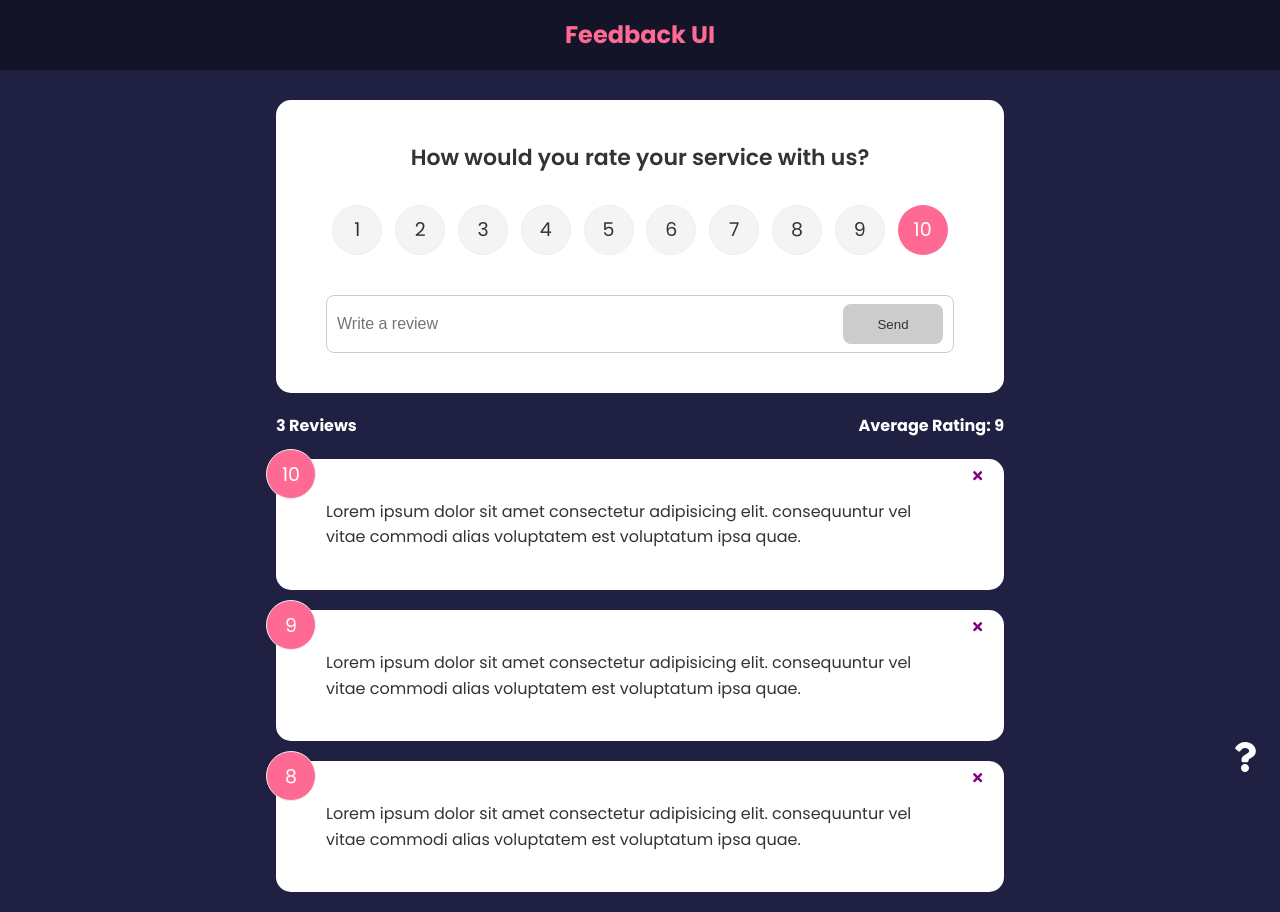
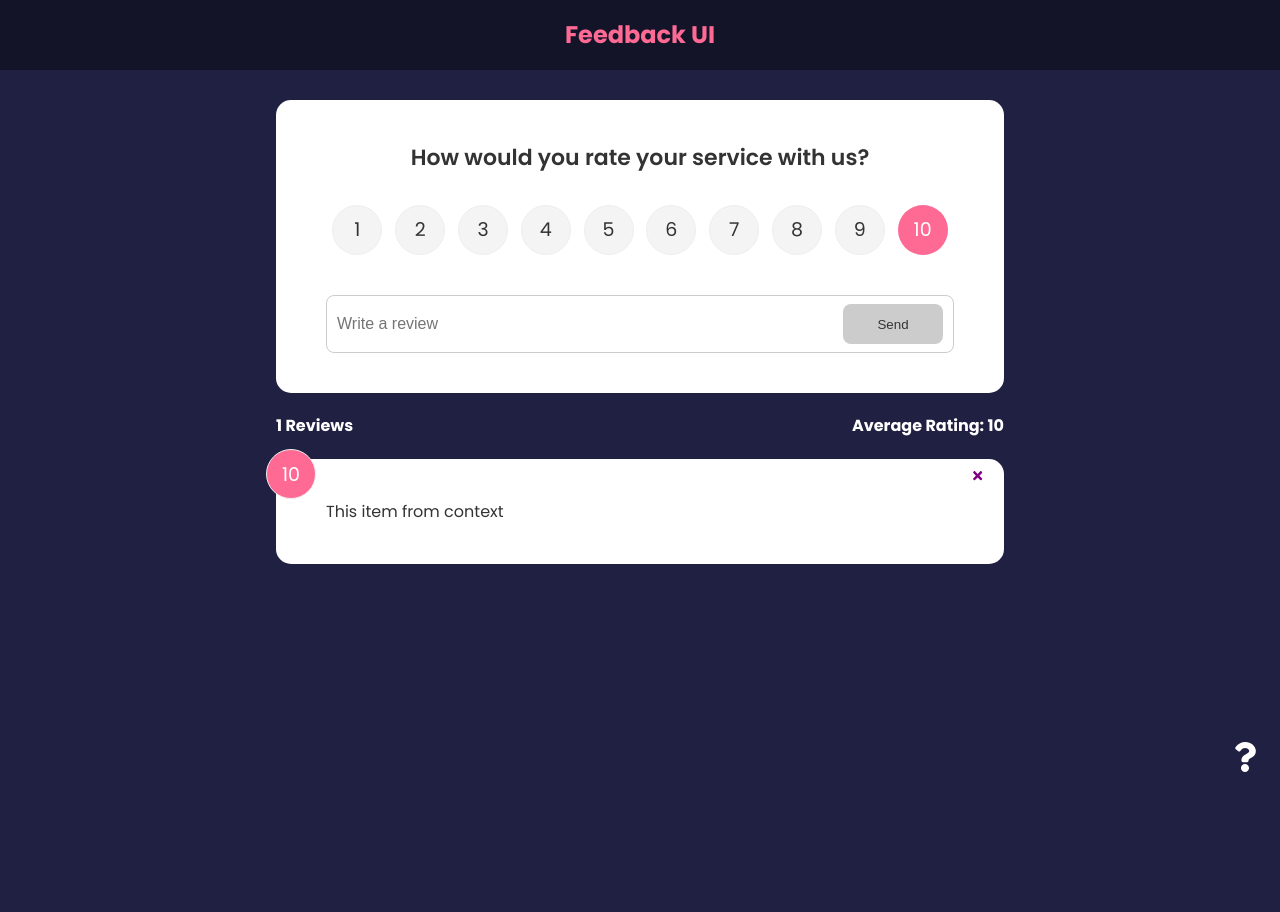
Before and after one commit to rrankawat/react-feeback-app, a React (Create React App) app: page / in a window 1280 px wide. After the commit the page ends 800 px from the top, so only its background shows below. Built offline with nearby package versions, Linux system fonts and the light colour scheme.

Commit message:
useContext Hook

```diff
--- a/src/App.js
+++ b/src/App.js
@@ -36,11 +36,8 @@
               element={
                 <>
                   <FeedbackForm handleAdd={addFeedback} />
-                  <FeedbackStats feedback={feedback} />
-                  <FeedbackList
-                    feedback={feedback}
-                    handleDelete={deleteFeedback}
-                  />
+                  <FeedbackStats />
+                  <FeedbackList handleDelete={deleteFeedback} />
                 </>
               }
             />
--- a/src/components/FeedbackList.js
+++ b/src/components/FeedbackList.js
@@ -1,8 +1,11 @@
+import { useContext } from 'react'
 import { motion, AnimatePresence } from 'framer-motion'
-import PropTypes from 'prop-types'
 import FeedbackItem from './FeedbackItem'
+import FeedbackContext from '../context/FeedbackContext'
 
-const FeedbackList = ({ feedback, handleDelete }) => {
+const FeedbackList = ({ handleDelete }) => {
+  const { feedback } = useContext(FeedbackContext)
+
   if (!feedback || feedback.length === 0) {
     return <p>No Feedback Yet</p>
   }
@@ -25,9 +28,4 @@
   )
 }
 
-FeedbackList.propTypes = {
-  feedback: PropTypes.array.isRequired,
-  handleDelete: PropTypes.func.isRequired,
-}
-
 export default FeedbackList
--- a/src/components/FeedbackStats.js
+++ b/src/components/FeedbackStats.js
@@ -1,6 +1,9 @@
-import PropTypes from 'prop-types'
+import { useContext } from 'react'
+import FeedbackContext from '../context/FeedbackContext'
 
-const FeedbackStats = ({ feedback }) => {
+const FeedbackStats = () => {
+  const { feedback } = useContext(FeedbackContext)
+
   // Calculate Ratings Avg
   let average =
     feedback.reduce((acc, cur) => {
@@ -17,8 +20,4 @@
   )
 }
 
-FeedbackStats.propTypes = {
-  feedback: PropTypes.array.isRequired,
-}
-
 export default FeedbackStats
--- a/src/context/FeedbackContext.js
+++ b/src/context/FeedbackContext.js
@@ -3,11 +3,13 @@
 const FeedbackContext = createContext()
 
 export const FeedbackProvider = ({ children }) => {
-  const [feedback, setFeedback] = useState({
-    id: 1,
-    text: 'This item from context',
-    rating: 10,
-  })
+  const [feedback, setFeedback] = useState([
+    {
+      id: 1,
+      text: 'This item from context',
+      rating: 10,
+    },
+  ])
 
   return (
     <FeedbackContext.Provider value={{ feedback }}>
```
